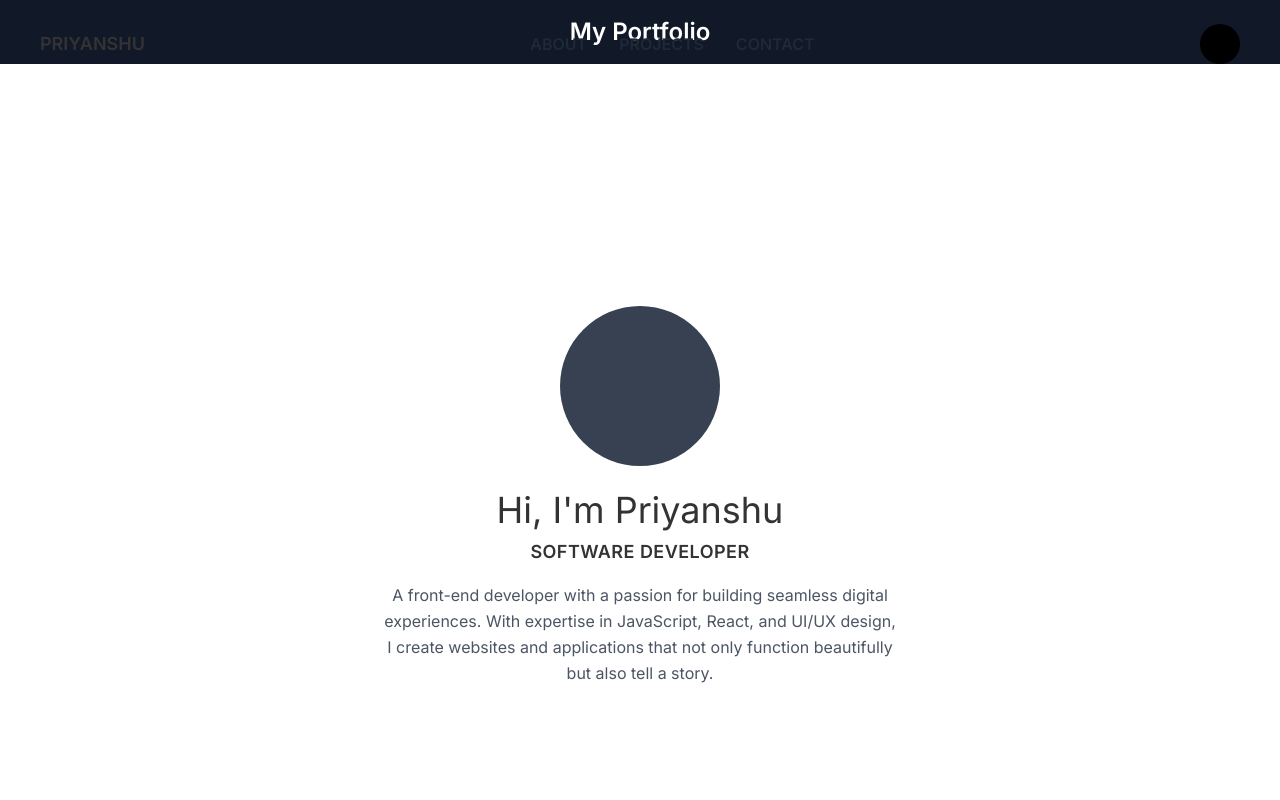
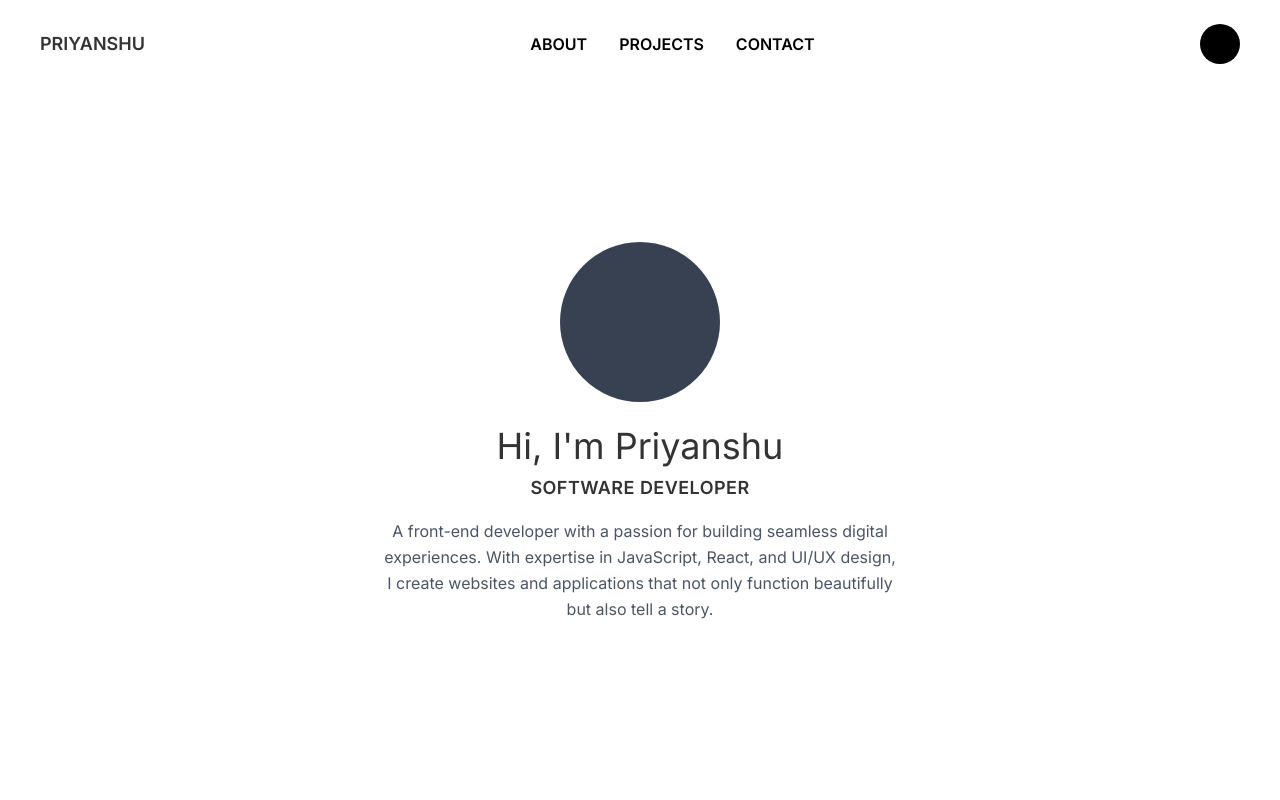
Before and after one commit to Priyanshu-96/Personal-Portfolio, a React (Vite) app in the folder portfolio-vite/: page / in a window 1280 px wide. Shown: the top 800 px of the page. Built offline with nearby package versions, Linux system fonts and the light colour scheme.

Commit message:
Improved Header for home.tsx

```diff
--- a/portfolio-vite/src/App.tsx
+++ b/portfolio-vite/src/App.tsx
@@ -7,9 +7,6 @@ function App() {
   return (
     <>
       <div className='App'>
-        <header className = "bg-gray-900 text-white py-4 text-center text-2xl font-bold">
-          My Portfolio
-        </header>
       <Home />
       <About />
       <Projects />
--- a/portfolio-vite/src/components/Home.tsx
+++ b/portfolio-vite/src/components/Home.tsx
@@ -5,9 +5,9 @@ const Home = () => {
       <nav className="w-full flex justify-between items-center py-6 px-10 absolute top-0">
         <h1 className="text-lg font-semibold">PRIYANSHU</h1>
         <div className="space-x-8">
-          <a href="#about" className="text-gray-800 hover:text-black">ABOUT</a>
-          <a href="#projects" className="text-gray-800 hover:text-black">PROJECTS</a>
-          <a href="#contact" className="text-gray-800 hover:text-black">CONTACT</a>
+          <a href="#about" className="text-black hover:text-sky-500">ABOUT</a>
+          <a href="#projects" className="text-black hover:text-sky-500">PROJECTS</a>
+          <a href="#contact" className="text-black hover:text-sky-500">CONTACT</a>
         </div>
         {/*Dark Mode*/}
         <button className="w-10 h-10 bg-black rounded-full"></button>
```
